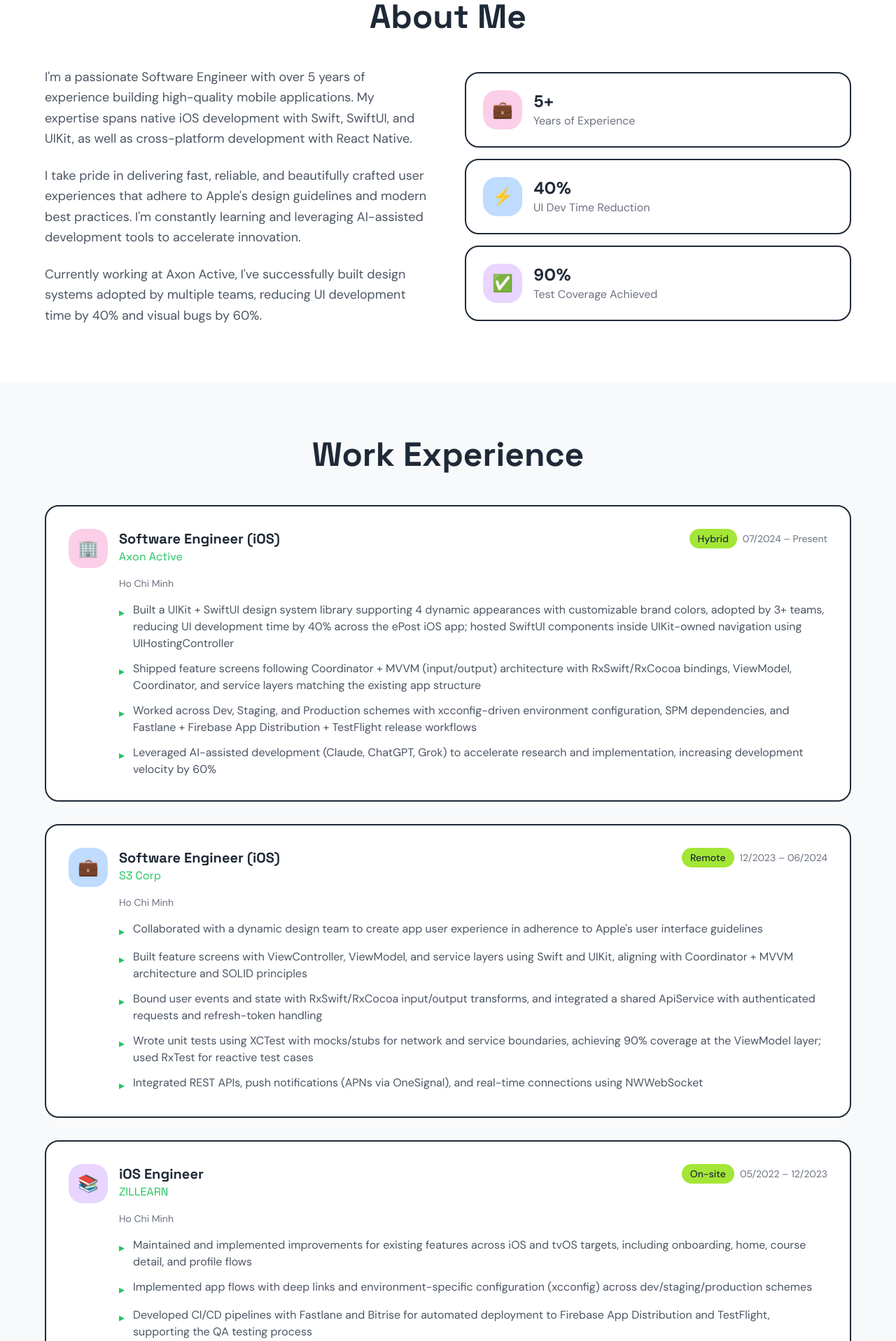
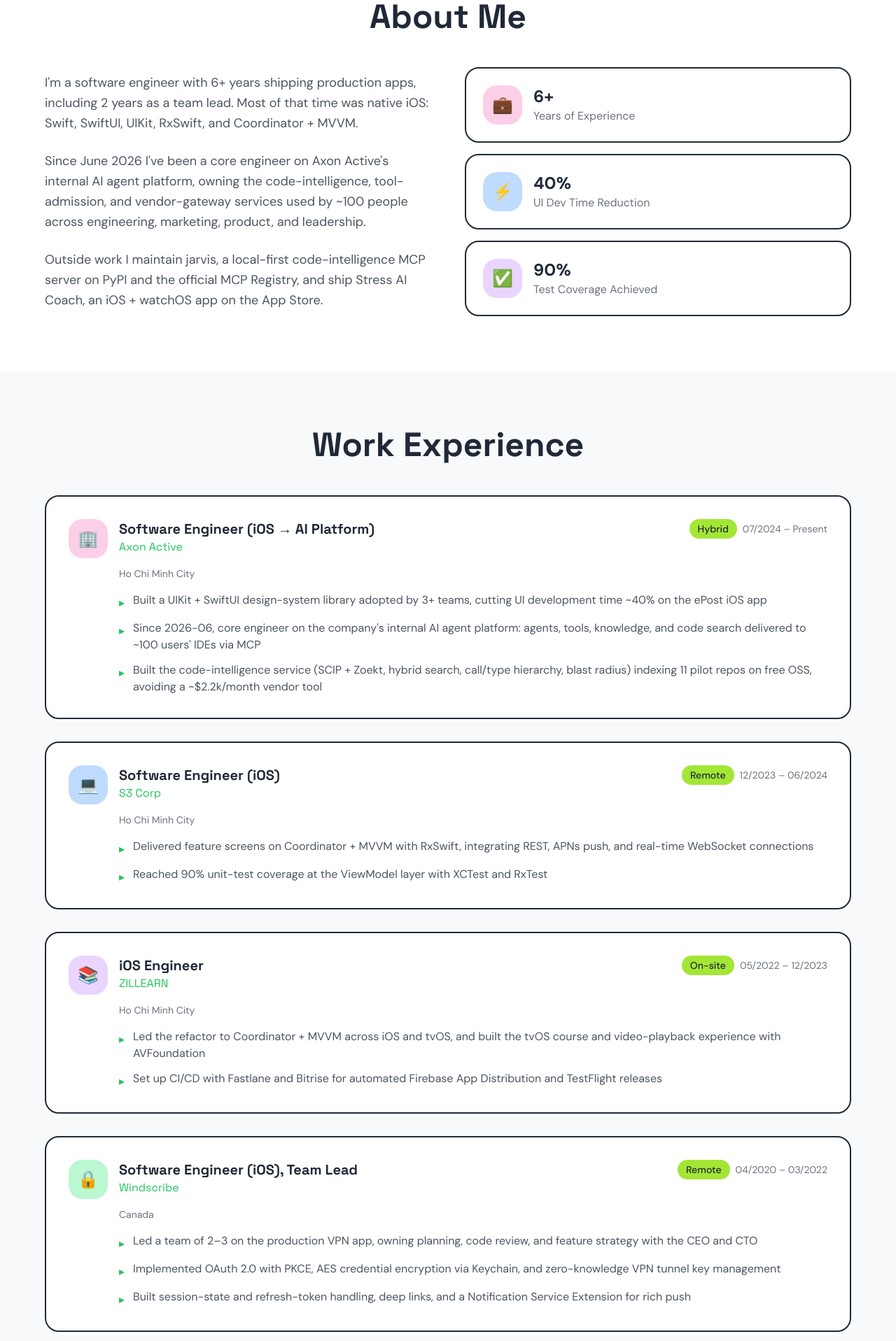
Before and after one commit to phuongddx/portfolio-next, a Next.js app: page / in a window 1280 px wide. Shown: the part 880-2797 px from the top of the page at 70% size. Built offline with nearby package versions, Linux system fonts and the light colour scheme.

Commit message:
feat(data): align ios-mode hero, about, and experience with new cv

```diff
--- a/components/data/experience-data.ts
+++ b/components/data/experience-data.ts
@@ -12,17 +12,16 @@ export interface Experience {
 export const experiences: Experience[] = [
   {
     id: "axon-active",
-    title: "Software Engineer (iOS)",
+    title: "Software Engineer (iOS → AI Platform)",
     company: "Axon Active",
     startDate: "07/2024",
     endDate: "Present",
-    location: "Ho Chi Minh",
+    location: "Ho Chi Minh City",
     locationType: "Hybrid",
     achievements: [
-      "Built a UIKit + SwiftUI design system library supporting 4 dynamic appearances with customizable brand colors, adopted by 3+ teams, reducing UI development time by 40% across the ePost iOS app; hosted SwiftUI components inside UIKit-owned navigation using UIHostingController",
-      "Shipped feature screens following Coordinator + MVVM (input/output) architecture with RxSwift/RxCocoa bindings, ViewModel, Coordinator, and service layers matching the existing app structure",
-      "Worked across Dev, Staging, and Production schemes with xcconfig-driven environment configuration, SPM dependencies, and Fastlane + Firebase App Distribution + TestFlight release workflows",
-      "Leveraged AI-assisted development (Claude, ChatGPT, Grok) to accelerate research and implementation, increasing development velocity by 60%",
+      "Built a UIKit + SwiftUI design-system library adopted by 3+ teams, cutting UI development time ~40% on the ePost iOS app",
+      "Since 2026-06, core engineer on the company's internal AI agent platform: agents, tools, knowledge, and code search delivered to ~100 users' IDEs via MCP",
+      "Built the code-intelligence service (SCIP + Zoekt, hybrid search, call/type hierarchy, blast radius) indexing 11 pilot repos on free OSS, avoiding a ~$2.2k/month vendor tool",
     ],
   },
   {
@@ -31,14 +30,11 @@ export const experiences: Experience[] = [
     company: "S3 Corp",
     startDate: "12/2023",
     endDate: "06/2024",
-    location: "Ho Chi Minh",
+    location: "Ho Chi Minh City",
     locationType: "Remote",
     achievements: [
-      "Collaborated with a dynamic design team to create app user experience in adherence to Apple's user interface guidelines",
-      "Built feature screens with ViewController, ViewModel, and service layers using Swift and UIKit, aligning with Coordinator + MVVM architecture and SOLID principles",
-      "Bound user events and state with RxSwift/RxCocoa input/output transforms, and integrated a shared ApiService with authenticated requests and refresh-token handling",
-      "Wrote unit tests using XCTest with mocks/stubs for network and service boundaries, achieving 90% coverage at the ViewModel layer; used RxTest for reactive test cases",
-      "Integrated REST APIs, push notifications (APNs via OneSignal), and real-time connections using NWWebSocket",
+      "Delivered feature screens on Coordinator + MVVM with RxSwift, integrating REST, APNs push, and real-time WebSocket connections",
+      "Reached 90% unit-test coverage at the ViewModel layer with XCTest and RxTest",
     ],
   },
   {
@@ -47,31 +43,25 @@ export const experiences: Experience[] = [
     company: "ZILLEARN",
     startDate: "05/2022",
     endDate: "12/2023",
-    location: "Ho Chi Minh",
+    location: "Ho Chi Minh City",
     locationType: "On-site",
     achievements: [
-      "Maintained and implemented improvements for existing features across iOS and tvOS targets, including onboarding, home, course detail, and profile flows",
-      "Implemented app flows with deep links and environment-specific configuration (xcconfig) across dev/staging/production schemes",
-      "Developed CI/CD pipelines with Fastlane and Bitrise for automated deployment to Firebase App Distribution and TestFlight, supporting the QA testing process",
-      "Led efforts to refactor and update the project's architecture toward Coordinator + MVVM",
-      "Developed UI/UX for tvOS enabling users to manage courses and learn from their Apple TV using AVFoundation",
+      "Led the refactor to Coordinator + MVVM across iOS and tvOS, and built the tvOS course and video-playback experience with AVFoundation",
+      "Set up CI/CD with Fastlane and Bitrise for automated Firebase App Distribution and TestFlight releases",
     ],
   },
   {
     id: "windscribe",
-    title: "Software Engineer (iOS) - Team Leader",
-    company: "WINDSCRIBE",
+    title: "Software Engineer (iOS), Team Lead",
+    company: "Windscribe",
     startDate: "04/2020",
     endDate: "03/2022",
-    location: "Canada Client",
+    location: "Canada",
     locationType: "Remote",
     achievements: [
-      "Led a team of 2-3 members, developing task plans and conducting code reviews in an existing production codebase with multiple schemes and SDK integrations",
-      "Implemented OAuth 2.0 with PKCE flow for secure authentication, AES encryption for credential storage using Keychain Services, and JWT/crypto handling for encrypted APIs",
-      "Built app session state management, refresh-token handling, and deep links / associated domains; applied zero-knowledge architecture principles to VPN tunnel key management",
-      "Integrated Firebase Analytics, Crashlytics, and push notification extensions (Notification Service Extension) for rich push payloads",
-      "Engaged in strategic discussions with CEO and CTO, contributing to brainstorming sessions for new features and maintenance",
-      "Implemented CI/CD pipelines with Fastlane and Bitrise for automated deployment to QA environment",
+      "Led a team of 2–3 on the production VPN app, owning planning, code review, and feature strategy with the CEO and CTO",
+      "Implemented OAuth 2.0 with PKCE, AES credential encryption via Keychain, and zero-knowledge VPN tunnel key management",
+      "Built session-state and refresh-token handling, deep links, and a Notification Service Extension for rich push",
     ],
   },
 ];
--- a/components/sections/about-section.tsx
+++ b/components/sections/about-section.tsx
@@ -9,7 +9,7 @@ const pastelColors = ["bg-pink-200", "bg-blue-200", "bg-purple-200"];
 
 const stats = [
   {
-    value: "5+",
+    value: "6+",
     label: "Years of Experience",
     icon: "💼",
     color: pastelColors[0],
@@ -56,22 +56,22 @@ export function AboutSection() {
           <ScrollReveal delay={0.1}>
             <div className="space-y-6">
               <p className="text-lg text-gray-600 leading-relaxed">
-                I&apos;m a passionate Software Engineer with over 5 years of
-                experience building high-quality mobile applications. My
-                expertise spans native iOS development with Swift, SwiftUI, and
-                UIKit, as well as cross-platform development with React Native.
+                I&apos;m a software engineer with 6+ years shipping production
+                apps, including 2 years as a team lead. Most of that time was
+                native iOS: Swift, SwiftUI, UIKit, RxSwift, and Coordinator +
+                MVVM.
               </p>
               <p className="text-lg text-gray-600 leading-relaxed">
-                I take pride in delivering fast, reliable, and beautifully
-                crafted user experiences that adhere to Apple&apos;s design
-                guidelines and modern best practices. I&apos;m constantly
-                learning and leveraging AI-assisted development tools to
-                accelerate innovation.
+                Since June 2026 I&apos;ve been a core engineer on Axon
+                Active&apos;s internal AI agent platform, owning the
+                code-intelligence, tool-admission, and vendor-gateway services
+                used by ~100 people across engineering, marketing, product, and
+                leadership.
               </p>
               <p className="text-lg text-gray-600 leading-relaxed">
-                Currently working at Axon Active, I&apos;ve successfully built
-                design systems adopted by multiple teams, reducing UI
-                development time by 40% and visual bugs by 60%.
+                Outside work I maintain jarvis, a local-first code-intelligence
+                MCP server on PyPI and the official MCP Registry, and ship
+                Stress AI Coach, an iOS + watchOS app on the App Store.
               </p>
             </div>
           </ScrollReveal>
--- a/components/sections/experience-section.tsx
+++ b/components/sections/experience-section.tsx
@@ -12,9 +12,9 @@ const pastelColors = ["bg-pink-200", "bg-blue-200", "bg-purple-200", "bg-green-2
 // Company icons
 const companyIcons: Record<string, string> = {
   "Axon Active": "🏢",
-  "SP Group": "🇸🇬",
-  "WINDSCRIBE": "🔒",
+  "S3 Corp": "💻",
   "ZILLEARN": "📚",
+  "Windscribe": "🔒",
 };
 
 const containerVariants = {
--- a/components/sections/hero-section.tsx
+++ b/components/sections/hero-section.tsx
@@ -78,9 +78,10 @@ export function HeroSection() {
               variants={itemVariants}
               className="text-lg text-gray-600 leading-relaxed"
             >
-              I build iOS apps used by millions — from design systems that cut
-              dev time by 40% to App Store products across fintech, security,
-              and IoT. 5+ years with Swift, SwiftUI, and UIKit.
+              6+ years shipping production iOS apps — a design system adopted
+              by 3+ teams that cut UI development time ~40%, a VPN app I led as
+              team lead, and a tvOS learning platform. Now also building LLM
+              and agent systems.
             </m.p>
 
             {/* CTAs */}
@@ -101,7 +102,7 @@ export function HeroSection() {
             <m.div variants={itemVariants} className="flex gap-6 pt-4">
               <StatBadge
                 icon={<span>💼</span>}
-                value="5+"
+                value="6+"
                 label="Years XP"
               />
               <StatBadge
```
